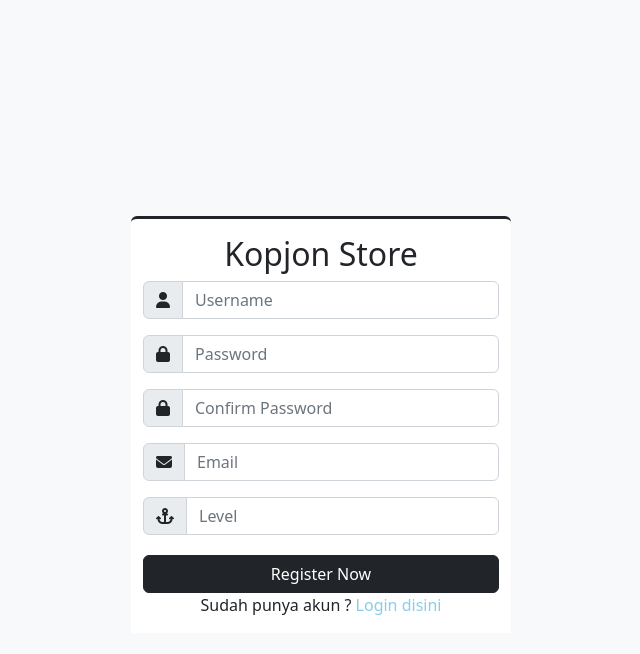
After one commit to ikhsanhdngrh/kopjonstore, a PHP site: page /register.php in a window 1280 px wide. The commit adds this page. Shown: the top 654 px of the page, without its empty margins (319-959 px from the left). Run offline with PHP 8.4, Linux system fonts and the light colour scheme.

Commit message:
[Update]Push

```diff
--- a/data/code.php
+++ b/data/code.php
@@ -11,11 +11,11 @@ class Code
         $this->db = new PDO("mysql:host={$host};dbname={$dbname}", $username, $password);
 
     }
-    //Tabel Data_Barang
-    public function add_data($nmbarang, $jumlah, $harga){
-        $data = $this->db->prepare('INSERT INTO data_barang (nmbarang,jumlah,harga) VALUES (?, ?, ?)');
+    //Tabel Data_baju
+    public function add_data($nmbaju, $jumlah, $harga){
+        $data = $this->db->prepare('INSERT INTO data_baju (nmbaju,jumlah,harga) VALUES (?, ?, ?)');
 
-        $data->bindParam(1, $nmbarang);
+        $data->bindParam(1, $nmbaju);
         $data->bindParam(2, $jumlah);
         $data->bindParam(3, $harga);
 
@@ -23,12 +23,12 @@ class Code
 
         if($query_execute){
             $_SESSION['message'] = "Data berhasil ditambahkan!";
-            header('Location: ../pages/barang_create.php');
+            header('Location: ../pages/baju_create.php');
             exit(0);
         }
         else{
             $_SESSION['message'] = "Data gagal ditambhkan!";
-            header('Location: ../pages/barang_create.php');
+            header('Location: ../pages/baju_create.php');
         }
 
         return $data->rowCount();
@@ -36,23 +36,23 @@ class Code
 
     public function show()
     {
-        $query = $this->db->prepare("SELECT * FROM data_barang");
+        $query = $this->db->prepare("SELECT * FROM data_baju");
         $query->execute();
         $data = $query->fetchAll();
         return $data;
     }
 
     public function get_by_id($id){
-        $query = $this->db->prepare("SELECT * FROM data_barang where id=?");
+        $query = $this->db->prepare("SELECT * FROM data_baju where id=?");
         $query->bindParam(1, $id);
         $query->execute();
         return $query->fetch();
     }
 
-    public function update($id, $nmbarang, $jumlah, $harga){
-        $query = $this->db->prepare('UPDATE data_barang set nmbarang=?,jumlah=?,harga=? where id=?');
+    public function update($id, $nmbaju, $jumlah, $harga){
+        $query = $this->db->prepare('UPDATE data_baju set nmbaju=?,jumlah=?,harga=? where id=?');
 
-        $query->bindParam(1, $nmbarang);
+        $query->bindParam(1, $nmbaju);
         $query->bindParam(2, $jumlah);
         $query->bindParam(3, $harga);
         $query->bindParam(4, $id);
@@ -61,12 +61,12 @@ class Code
 
         if($query_execute){
             $_SESSION['message'] = "Data berhasil diubah!";
-            header('Location: ../pages/barang_read.php');
+            header('Location: ../pages/baju_read.php');
             exit(0);
         }
         else{
             $_SESSION['message'] = "Data gagal diubah!";
-            header('Location: ../pages/barang_read.php');
+            header('Location: ../pages/baju_read.php');
         }
 
         return $query->rowCount();
@@ -75,7 +75,7 @@ class Code
 
     public function delete($id)
     {
-        $query = $this->db->prepare("DELETE FROM data_barang where id=?");
+        $query = $this->db->prepare("DELETE FROM data_baju where id=?");
 
         $query->bindParam(1, $id);
 
@@ -83,12 +83,12 @@ class Code
 
         if($query_execute){
             $_SESSION['message'] = "Data berhasil dihapus!";
-            header('Location: ../pages/barang_read.php');
+            header('Location: ../pages/baju_read.php');
             exit(0);
         }
         else{
             $_SESSION['message'] = "Data gagal dihapus!";
-            header('Location: ../pages/barang_read.php');
+            header('Location: ../pages/baju_read.php');
         }
 
         return $query->rowCount();
@@ -117,6 +117,39 @@ class Code
         else{
             $_SESSION['message'] = "Data gagal ditambhkan!";
             header('Location: ../pages/user_create.php');
+        }
+
+        return $data->rowCount();
+    }
+
+    public function cek_login($user, $mail){
+        $query = $this->db->prepare('SELECT * FROM data_login WHERE username=? AND email=?');
+        $query->execute(array($user,$mail));
+        $count = $query->rowCount();
+        if($count > 0)
+        {
+            echo "<script> alert('Username atau Email sudah dipakai!');</script>";
+            return $hasil = $query->fetch();
+        }else{
+            return 'gagal';
+        }
+    }
+    public function register($level, $username, $password, $email){
+        $data = $this->db->prepare('INSERT INTO data_login (level,username,password,email) VALUES (?, ?, ?, ?)');
+
+        $data->bindParam(1, $level);
+        $data->bindParam(2, $username);
+        $data->bindParam(3, $password);
+        $data->bindParam(4, $email);
+
+        $query_execute = $data->execute();
+
+        if($query_execute){
+            echo "<script>alert('Register berhasil, silahkan login.'); window.location = 'index.php'</script>";
+            exit(0);
+        }
+        else{
+            echo "<script>alert('Register gagal, silahkan coba lagi.'); window.location = 'register.php'</script>";
         }
 
         return $data->rowCount();
@@ -195,17 +228,19 @@ class Code
             if($data['level']=="admin"){
                 $_SESSION['username']=$data['username'];
                 $_SESSION['level']=$data['level'];
-                header('location:pages/barang_read.php');
+                header('location:pages/baju_read.php');
             }else{
                 $_SESSION['username']=$data['username'];
                 $_SESSION['level']=$data['level'];
-                header('location:pages/barang_read.php');
+                header('location:pages/baju_read.php');
           }
             return $hasil = $query->fetch();
         }else{
             return 'gagal';
         }
     }
+
+
 }
 
 ?>
--- a/index.php
+++ b/index.php
@@ -63,7 +63,9 @@ if(isset($_POST['login_btn']))
                            <?php echo $cek_err; ?>
                         </p>
                     <button type="submit" class="btn btn-dark" name="login_btn">Login Now</button>
-
+                    <p class="text-center mb-3">
+                            Belum punya akun ? <a href="register.php">Register disini</a>
+                        </p>
                     </div>
                 </form>
                 <!-- Form Close -->
--- a/menu/navbar.php
+++ b/menu/navbar.php
@@ -1,7 +1,7 @@
 <!-- Nav bar start -->
     <nav class="navbar navbar-expand-lg navbar-dark bg-dark shadow-lg fixed-top">
       <div class="container">
-        <a class="navbar-brand" href="../pages/barang_read.php">Kopjon Store</a>
+        <a class="navbar-brand" href="../pages/baju_read.php">Kopjon Store</a>
         <button
           class="navbar-toggler"
           type="button"
@@ -23,7 +23,7 @@
           </button>
           <ul class="dropdown-menu dropdown-menu-dark">
             <li><a class="dropdown-item" href="../pages/user_read.php">Data User</a></li>
-            <li><a class="dropdown-item" href="../pages/barang_read.php">Data Barang</a></li>
+            <li><a class="dropdown-item" href="../pages/baju_read.php">Data Baju</a></li>
             <li><a class="dropdown-item" href="../logout.php">Logout</a></li>
           </ul>
         </li>
--- /dev/null
+++ b/register.php
@@ -0,0 +1,87 @@
+<?php
+session_start();
+include "./data/code.php";
+$code = new Code();
+$user = $pass = $confpass = $email = $level = $cek_err = "";
+if (isset($_POST['register_btn'])) {
+    $level = $_POST['level'];
+    $username = $_POST['username'];
+    $password = $_POST['password'];
+    $confirmpassword = $_POST['confirmpassword'];
+    $email = $_POST['email'];
+
+    if (empty($username) && empty($password) && empty($confirmpassword) && empty($email) && empty($level)) {
+        $cek_err = "Form tidak boleh kosong!";
+    } else if ($password == $confirmpassword) {
+        $add_status = $code->register($level, $username, $password, $email);
+        if ($add_status) {
+        }
+
+
+    } else if ($password != $confirmpassword) {
+        $cek_err = "Password tidak sesuai!";
+    }
+}
+
+
+
+
+?>
+
+<!doctype html>
+<html lang="en">
+  <head>
+    <meta charset="utf-8">
+    <meta http-equiv="X-UA-Compatible" content="IE-edge">
+    <meta name="viewport" content="width=device-width, initial-scale=1">
+    <title>Register</title>
+    <link rel="stylesheet" href="./css/bootstrap.min.css">
+    <link rel="stylesheet" href="./css/all.min.css">
+    <link rel="stylesheet" href="./css/style.css">
+  </head>
+  <body class="bg-light">
+    <br><br><br><br><br><br><br>
+    <div class="container">
+        <div class="row mt-5">
+            <div class="col-lg-4 bg-white m-auto rounded-top wrapper">
+                <h2 class="text-center pt-3">Kopjon Store</h2>
+                <!-- Form Start -->
+                <form action="<?php echo $_SERVER['PHP_SELF']; ?>" method="post">
+                    <div class="input-group mb-3">
+                        <span class="input-group-text"><i class="fa fa-user"></i></span>
+                        <input type="text" name="username" class="form-control" placeholder="Username" />
+                    </div>
+                    <div class="input-group mb-3">
+                        <span class="input-group-text"><i class="fa fa-lock"></i></span>
+                        <input type="password" name="password" class="form-control" placeholder="Password" />
+                    </div>
+                    <div class="input-group mb-3">
+                        <span class="input-group-text"><i class="fa fa-lock"></i></span>
+                        <input type="password" name="confirmpassword" class="form-control" placeholder="Confirm Password" />
+                    </div>
+                    <div class="input-group mb-3">
+                        <span class="input-group-text"><i class="fa fa-envelope"></i></span>
+                        <input type="text" name="email" class="form-control" placeholder="Email" />
+                    </div>
+                    <div class="input-group mb-3">
+                        <span class="input-group-text"><i class="fa fa-anchor"></i></span>
+                        <input type="text" name="level" class="form-control" placeholder="Level" />
+                    </div>
+                    <div class="d-grid">
+                    <p class="text-center mb-1 text-danger" >
+                           <?php echo $cek_err; ?>
+                        </p>
+                    <button type="submit" class="btn btn-dark" name="register_btn">Register Now</button>
+                    <p class="text-center mb-3">
+                            Sudah punya akun ? <a href="index.php">Login disini</a>
+                        </p>
+                    </div>
+                </form>
+                <!-- Form Close -->
+            </div>
+        </div>
+    </div>
+
+    <script src="./js/bootstrap.bundle.min.js"></script>
+  </body>
+</html>
```
Also changed, not shown: pages/baju_create.php (renamed from pages/barang_create.php, +10 -10 lines), pages/baju_read.php (renamed from pages/barang_read.php, +11 -11 lines), pages/baju_update.php (renamed from pages/barang_update.php, +15 -15 lines), session.php (deleted).
